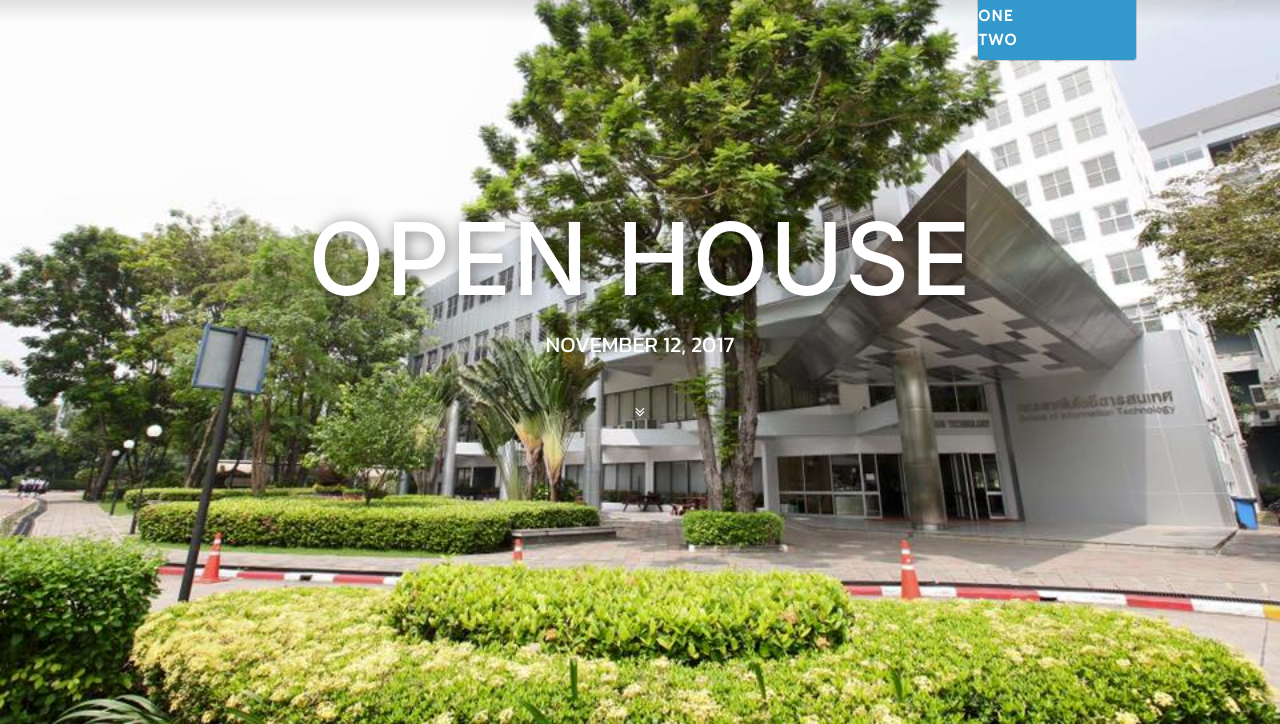
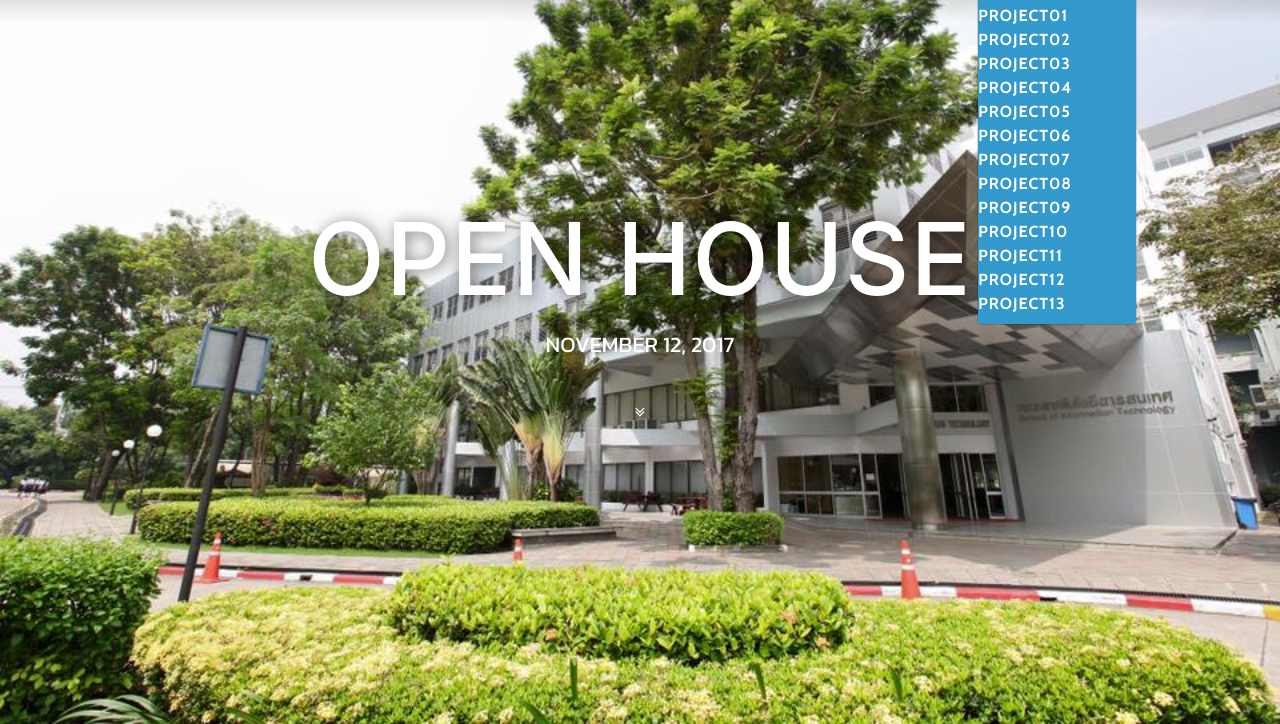
Before and after one commit to aofpcc/CS_Open_House_2017, a website with bundled scripts: page index.html in a window 1280 px wide. Both pictures are taken after a click on the link "SENIOR PROJECT". Shown: the part 76-800 px from the top of the page. Built offline with nearby package versions, Linux system fonts and the light colour scheme; files whose address does not match are found by name.

Commit message:
list Project

```diff
--- a/index.html
+++ b/index.html
@@ -46,8 +46,19 @@
             <li class="nav-item dropdown">
               <a href="#" class="dropdown-toggle nav-link js-scroll-trigger" data-toggle="dropdown">Senior Project<b class="caret"></b></a>
               <ul class="dropdown-menu">
-                <li><a href="#about">One</a></li>
-                <li><a href="#about">Two</a></li>
+                <li><a href="#about">Project01</a></li>
+                <li><a href="#about">Project02</a></li>
+                <li><a href="#about">Project03</a></li>
+                <li><a href="#about">Project04</a></li>
+                <li><a href="#about">Project05</a></li>
+                <li><a href="#about">Project06</a></li>
+                <li><a href="#about">Project07</a></li>
+                <li><a href="#about">Project08</a></li>
+                <li><a href="#about">Project09</a></li>
+                <li><a href="#about">Project10</a></li>
+                <li><a href="#about">Project11</a></li>
+                <li><a href="#about">Project12</a></li>
+                <li><a href="#about">Project13</a></li>
 
               </ul>
             </li>
```
